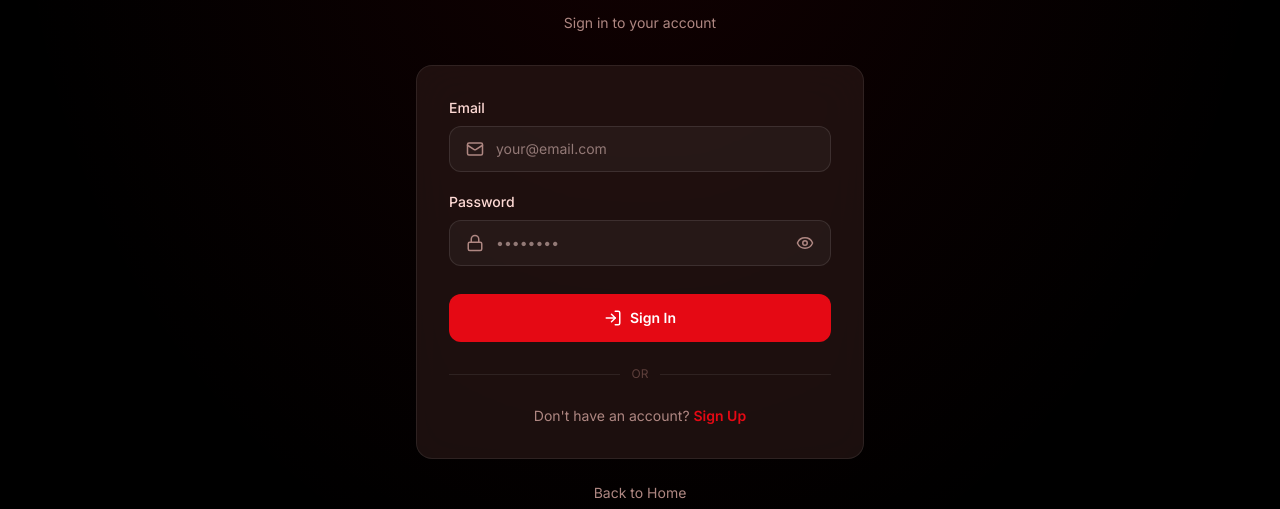
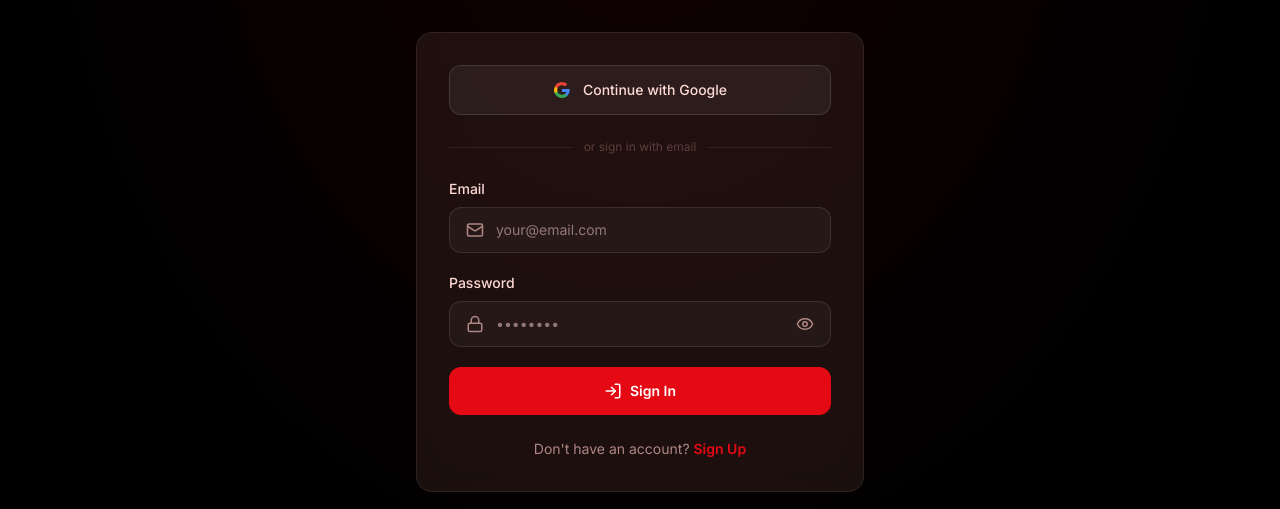
Before and after one commit to KicenZeus/anime-streaming, a Next.js app: page /login in a window 1280 px wide. Shown: the part 164-673 px from the top of the page. Built offline with nearby package versions, Linux system fonts and the light colour scheme; no server answers.

Commit message:
add auth google

```diff
--- a/package.json
+++ b/package.json
@@ -13,6 +13,7 @@
     "framer-motion": "^12.38.0",
     "lucide-react": "^1.14.0",
     "next": "16.2.6",
+    "next-auth": "^4.24.14",
     "react": "19.2.4",
     "react-dom": "19.2.4",
     "react-hot-toast": "^2.6.0",
--- a/src/app/layout.jsx
+++ b/src/app/layout.jsx
@@ -1,11 +1,10 @@
-
 import { Inter } from "next/font/google";
 import "./globals.css";
 import { Toaster } from "react-hot-toast";
 import Navbar from "@/components/common/Navbar";
 import BottomNav from "@/components/common/BottomNav";
 import Footer from "@/components/common/Footer";
-
+import SessionWrapper from "@/components/common/SessionWrapper";
 
 const inter = Inter({
   subsets: ["latin"],
@@ -30,19 +29,12 @@ export default function RootLayout({ children }) {
   return (
     <html lang="en" className="dark" suppressHydrationWarning>
       <body className={`${inter.className} antialiased`}>
-
-        {/* Navbar muncul di semua halaman */}
+        {/* SessionWrapper wrap semua supaya useSession bisa dipakai di mana saja */}
+        <SessionWrapper>
           <Navbar />
-
-        {/* Konten halaman */}
           {children}
-
           <Footer />
-
-        {/* Bottom nav untuk mobile */}
           <BottomNav />
-
-        {/* Toast notification */}
           <Toaster
             position="bottom-right"
             toastOptions={{
@@ -62,6 +54,7 @@ export default function RootLayout({ children }) {
               duration: 3000,
             }}
           />
+        </SessionWrapper>
       </body>
     </html>
   );
--- a/src/app/login/page.jsx
+++ b/src/app/login/page.jsx
@@ -3,6 +3,7 @@
 import { useState } from "react";
 import Link from "next/link";
 import { useRouter } from "next/navigation";
+import { signIn } from "next-auth/react";
 import { Eye, EyeOff, Mail, Lock, LogIn } from "lucide-react";
 import { loginUser } from "@/services/authService";
 import useAuthStore from "@/store/authStore";
@@ -15,74 +16,69 @@ export default function LoginPage() {
   const [formData, setFormData] = useState({ email: "", password: "" });
   const [showPassword, setShowPassword] = useState(false);
   const [loading, setLoading] = useState(false);
+  const [googleLoading, setGoogleLoading] = useState(false);
   const [errors, setErrors] = useState({});
 
-  // Update field form
   const handleChange = (e) => {
     const { name, value } = e.target;
     setFormData((prev) => ({ ...prev, [name]: value }));
-    // Hapus error saat user mulai ngetik
-    if (errors[name]) {
-      setErrors((prev) => ({ ...prev, [name]: "" }));
-    }
+    if (errors[name]) setErrors((prev) => ({ ...prev, [name]: "" }));
   };
 
-  // Validasi form sebelum submit
   const validate = () => {
     const newErrors = {};
     if (!formData.email.trim()) newErrors.email = "Email is required";
-    if (!/\S+@\S+\.\S+/.test(formData.email)) newErrors.email = "Invalid email format";
+    else if (!/\S+@\S+\.\S+/.test(formData.email)) newErrors.email = "Invalid email format";
     if (!formData.password) newErrors.password = "Password is required";
-    if (formData.password.length < 6) newErrors.password = "Password must be at least 6 characters";
+    else if (formData.password.length < 6) newErrors.password = "Min. 6 characters";
     setErrors(newErrors);
     return Object.keys(newErrors).length === 0;
   };
 
+  // Login dengan email + password (ke backend kita)
   const handleSubmit = async (e) => {
     e.preventDefault();
     if (!validate()) return;
-
     try {
       setLoading(true);
       const result = await loginUser(formData);
-
-      // Simpan ke Zustand store + localStorage
       login(result.user, result.token);
-
       toast.success("Welcome back, " + result.user.username + "!");
       router.push("/");
     } catch (err) {
-      const message = err.response?.data?.message || "Login failed. Please try again.";
-      toast.error(message);
+      toast.error(err.response?.data?.message || "Login failed.");
     } finally {
       setLoading(false);
     }
   };
 
+  // Login dengan Google (NextAuth)
+  const handleGoogleLogin = async () => {
+    try {
+      setGoogleLoading(true);
+      // callbackUrl = redirect ke home setelah login berhasil
+      await signIn("google", { callbackUrl: "/" });
+    } catch {
+      toast.error("Google login failed. Try again.");
+      setGoogleLoading(false);
+    }
+  };
+
   return (
     <main className="min-h-screen bg-black flex items-center justify-center px-5 py-20">
-
-      {/* Background decoration */}
       <div
         className="fixed inset-0 pointer-events-none"
-        style={{
-          background: "radial-gradient(ellipse at 50% 0%, rgba(229,9,20,0.08) 0%, transparent 70%)",
-        }}
+        style={{ background: "radial-gradient(ellipse at 50% 0%, rgba(229,9,20,0.08) 0%, transparent 70%)" }}
       />
 
       <div className="w-full max-w-md relative z-10">
-
-        {/* Logo */}
         <div className="text-center mb-8">
           <Link href="/" className="text-3xl font-bold tracking-tighter" style={{ color: "#e50914" }}>
             ANIMEX
           </Link>
-          <p className="text-sm mt-2" style={{ color: "#af8782" }}>
-            Sign in to your account
-          </p>
+          <p className="text-sm mt-2" style={{ color: "#af8782" }}>Sign in to your account</p>
         </div>
 
-        {/* Card */}
         <div
           className="rounded-2xl p-8"
           style={{
@@ -91,15 +87,53 @@ export default function LoginPage() {
             backdropFilter: "blur(20px)",
           }}
         >
+          {/* Google Login Button */}
+          <button
+            onClick={handleGoogleLogin}
+            disabled={googleLoading}
+            className="w-full flex items-center justify-center gap-3 py-3.5 rounded-xl font-medium text-sm transition-all hover:scale-[1.02] active:scale-[0.98] mb-6"
+            style={{
+              background: "rgba(255,255,255,0.06)",
+              color: "#ffdad5",
+              border: "1px solid rgba(255,255,255,0.12)",
+              cursor: googleLoading ? "not-allowed" : "pointer",
+            }}
+            onMouseEnter={(e) => {
+              if (!googleLoading) e.currentTarget.style.background = "rgba(255,255,255,0.1)";
+            }}
+            onMouseLeave={(e) => {
+              e.currentTarget.style.background = "rgba(255,255,255,0.06)";
+            }}
+          >
+            {googleLoading ? (
+              <span>Redirecting to Google...</span>
+            ) : (
+              <>
+                {/* Google Icon SVG */}
+                <svg width="18" height="18" viewBox="0 0 18 18">
+                  <path fill="#4285F4" d="M16.51 8H8.98v3h4.3c-.18 1-.74 1.48-1.6 2.04v2.01h2.6a7.8 7.8 0 0 0 2.38-5.88c0-.57-.05-.66-.15-1.18z"/>
+                  <path fill="#34A853" d="M8.98 17c2.16 0 3.97-.72 5.3-1.94l-2.6-2a4.8 4.8 0 0 1-7.18-2.54H1.83v2.07A8 8 0 0 0 8.98 17z"/>
+                  <path fill="#FBBC05" d="M4.5 10.52a4.8 4.8 0 0 1 0-3.04V5.41H1.83a8 8 0 0 0 0 7.18l2.67-2.07z"/>
+                  <path fill="#EA4335" d="M8.98 4.18c1.17 0 2.23.4 3.06 1.2l2.3-2.3A8 8 0 0 0 1.83 5.4L4.5 7.49a4.77 4.77 0 0 1 4.48-3.3z"/>
+                </svg>
+                Continue with Google
+              </>
+            )}
+          </button>
+
+          {/* Divider */}
+          <div className="flex items-center gap-3 mb-6">
+            <div className="flex-1 h-px" style={{ background: "rgba(255,255,255,0.08)" }} />
+            <span className="text-xs" style={{ color: "#5e3f3b" }}>or sign in with email</span>
+            <div className="flex-1 h-px" style={{ background: "rgba(255,255,255,0.08)" }} />
+          </div>
+
+          {/* Email Form */}
           <form onSubmit={handleSubmit} className="flex flex-col gap-5">
-
-            {/* Email Field */}
             <div>
-              <label className="block text-sm font-medium mb-2" style={{ color: "#ffdad5" }}>
-                Email
-              </label>
+              <label className="block text-sm font-medium mb-2" style={{ color: "#ffdad5" }}>Email</label>
               <div
-                className="flex items-center gap-3 px-4 py-3 rounded-xl border transition-all"
+                className="flex items-center gap-3 px-4 py-3 rounded-xl border"
                 style={{
                   background: "rgba(255,255,255,0.04)",
                   borderColor: errors.email ? "#ff4444" : "rgba(255,255,255,0.1)",
@@ -116,18 +150,13 @@ export default function LoginPage() {
                   style={{ color: "#ffdad5" }}
                 />
               </div>
-              {errors.email && (
-                <p className="text-xs mt-1.5" style={{ color: "#ff4444" }}>{errors.email}</p>
-              )}
+              {errors.email && <p className="text-xs mt-1.5" style={{ color: "#ff4444" }}>{errors.email}</p>}
             </div>
 
-            {/* Password Field */}
             <div>
-              <label className="block text-sm font-medium mb-2" style={{ color: "#ffdad5" }}>
-                Password
-              </label>
+              <label className="block text-sm font-medium mb-2" style={{ color: "#ffdad5" }}>Password</label>
               <div
-                className="flex items-center gap-3 px-4 py-3 rounded-xl border transition-all"
+                className="flex items-center gap-3 px-4 py-3 rounded-xl border"
                 style={{
                   background: "rgba(255,255,255,0.04)",
                   borderColor: errors.password ? "#ff4444" : "rgba(255,255,255,0.1)",
@@ -143,66 +172,37 @@ export default function LoginPage() {
                   className="flex-1 bg-transparent border-none outline-none text-sm"
                   style={{ color: "#ffdad5" }}
                 />
-                <button
-                  type="button"
-                  onClick={() => setShowPassword(!showPassword)}
-                  style={{ color: "#af8782" }}
-                >
+                <button type="button" onClick={() => setShowPassword(!showPassword)} style={{ color: "#af8782" }}>
                   {showPassword ? <EyeOff size={18} /> : <Eye size={18} />}
                 </button>
               </div>
-              {errors.password && (
-                <p className="text-xs mt-1.5" style={{ color: "#ff4444" }}>{errors.password}</p>
-              )}
+              {errors.password && <p className="text-xs mt-1.5" style={{ color: "#ff4444" }}>{errors.password}</p>}
             </div>
 
-            {/* Submit Button */}
             <button
               type="submit"
               disabled={loading}
-              className="w-full flex items-center justify-center gap-2 py-3.5 rounded-xl font-semibold text-sm transition-all hover:scale-[1.02] active:scale-[0.98] mt-2"
+              className="w-full flex items-center justify-center gap-2 py-3.5 rounded-xl font-semibold text-sm transition-all hover:scale-[1.02] active:scale-[0.98]"
               style={{
                 background: loading ? "rgba(229,9,20,0.5)" : "#e50914",
                 color: "white",
                 cursor: loading ? "not-allowed" : "pointer",
               }}
             >
-              {loading ? (
-                <span>Signing in...</span>
-              ) : (
-                <>
-                  <LogIn size={18} />
-                  Sign In
-                </>
-              )}
+              {loading ? <span>Signing in...</span> : <><LogIn size={18} />Sign In</>}
             </button>
           </form>
 
-          {/* Divider */}
-          <div className="flex items-center gap-3 my-6">
-            <div className="flex-1 h-px" style={{ background: "rgba(255,255,255,0.08)" }} />
-            <span className="text-xs" style={{ color: "#5e3f3b" }}>OR</span>
-            <div className="flex-1 h-px" style={{ background: "rgba(255,255,255,0.08)" }} />
-          </div>
-
-          {/* Register Link */}
-          <p className="text-center text-sm" style={{ color: "#af8782" }}>
+          <p className="text-center text-sm mt-6" style={{ color: "#af8782" }}>
             Don&apos;t have an account?{" "}
-            <Link
-              href="/register"
-              className="font-semibold transition-colors hover:underline"
-              style={{ color: "#e50914" }}
-            >
+            <Link href="/register" className="font-semibold hover:underline" style={{ color: "#e50914" }}>
               Sign Up
             </Link>
           </p>
         </div>
 
-        {/* Back to Home */}
         <p className="text-center text-sm mt-6">
-          <Link href="/" className="transition-colors hover:underline" style={{ color: "#af8782" }}>
-            Back to Home
-          </Link>
+          <Link href="/" className="hover:underline" style={{ color: "#af8782" }}>Back to Home</Link>
         </p>
       </div>
     </main>
--- /dev/null
+++ b/src/components/common/SessionWrapper.jsx
@@ -0,0 +1,9 @@
+"use client";
+
+import { SessionProvider } from "next-auth/react";
+
+// Wrapper ini dibutuhkan karena SessionProvider harus di Client Component
+// tapi layout.jsx adalah Server Component
+export default function SessionWrapper({ children }) {
+  return <SessionProvider>{children}</SessionProvider>;
+}
```
Also changed, not shown: src/app/api/auth/[...nextauth]/route.js (added, +47 -0 lines), 1 other file (tests, documents, lock files or other folders). Lines whose indentation alone changed are shown as unchanged.
